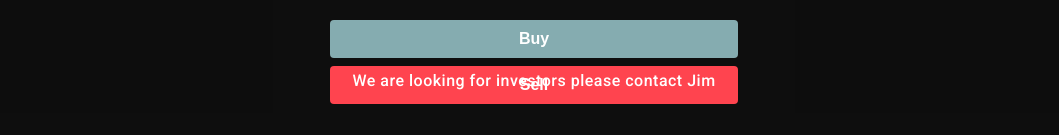
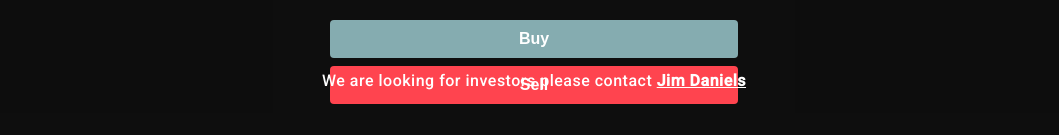
Before and after one commit to suisin-deriv/DAir, a React (Create React App) app: page / in a window 1280 px wide. Shown: the part 669-804 px from the top of the page, without its empty margins (106-1165 px from the left). Built offline with nearby package versions, Linux system fonts and the light colour scheme.

Commit message:
update name

```diff
--- a/src/components/Charts/Charts.js
+++ b/src/components/Charts/Charts.js
@@ -18,6 +18,7 @@ const Charts = () => {
     assets,
     setAssets,
     setSelectedSymbol,
+    setDisplayName,
     price,
     color,
     buyContract,
@@ -56,14 +57,21 @@ const Charts = () => {
             onChange={(e) => {
               if (e.target.value) {
                 setSelectedSymbol(e.target.value);
-                setSymbol(e.target.value);
+                setSymbol(JSON.parse(e.target.value).symbol);
+                setDisplayName(JSON.parse(e.target.value).name);
               }
             }}
           >
             <option value="">Select an asset</option>
             {assets?.map((a) => {
               return (
-                <option key={a.symbol} value={a.symbol}>
+                <option
+                  key={a.symbol}
+                  value={JSON.stringify({
+                    symbol: a.symbol,
+                    name: a.display_name,
+                  })}
+                >
                   {a.display_name}
                 </option>
               );
--- a/src/components/CurrentTrades/CurrentTrades.js
+++ b/src/components/CurrentTrades/CurrentTrades.js
@@ -19,6 +19,8 @@ const CurrentTrades = () => {
               <React.Fragment>
                 <div className="history__container--card">
                   <div className="history__container--card__content">
+                    <strong>Contract Name</strong>
+                    <span>{item.contract_name}</span>
                     <strong>Buy Time</strong>
                     <span>
                       {item.purchase_time.slice(
--- a/src/pages/ExpenseTracker.js
+++ b/src/pages/ExpenseTracker.js
@@ -23,7 +23,17 @@ function ExpenseTracker() {
         </div>
       </div>
       <div className="footer">
-        <span>We are looking for investors please contact Jim</span>
+        <span>
+          We are looking for investors please contact{" "}
+          {
+            <a
+              style={{ color: "white", fontWeight: "bold" }}
+              href="https://ug.linkedin.com/in/jimdanielswasswa"
+            >
+              Jim Daniels
+            </a>
+          }
+        </span>
       </div>
     </div>
   );
--- a/src/store/ExepnseStore.js
+++ b/src/store/ExepnseStore.js
@@ -40,6 +40,7 @@ export default class ExpenseStore {
     symbol: "R_100",
     duration: 15,
   };
+  display_name = "";
   getConnected() {
     this.profile.token.authorize.length !== 15
       ? this.ErrorMessage()
@@ -77,6 +78,10 @@ export default class ExpenseStore {
 
   SendAuthorizeRequest() {
     this.reference.current.send(JSON.stringify(this.profile.token));
+  }
+
+  setDisplayName(displayName) {
+    this.display_name = displayName;
   }
 
   GetProfitTable() {
@@ -149,7 +154,6 @@ export default class ExpenseStore {
             profit_or_loss: (profit.sell_price - profit.buy_price).toFixed(2),
           });
         });
-        console.log(this.profit_table);
         break;
       case "proposal":
         if (!data.error) {
@@ -171,9 +175,9 @@ export default class ExpenseStore {
           payout: data.buy.payout,
           purchase_time: new Date(data.buy.purchase_time * 1000).toString(),
           transaction_id: data.buy.transaction_id,
+          contract_name: this.display_name,
           title: data.buy.longcode,
         });
-        console.log(data);
         break;
       case "sell":
         alert("Contract Sold");
@@ -437,6 +441,8 @@ decorate(ExpenseStore, {
   price: observable,
   getMarkets: action.bound,
   setSelectedSymbol: action.bound,
+  display_name: observable,
+  setDisplayName: action.bound,
   subscribeToTick: action.bound,
   setAssets: action.bound,
   color: observable,
```
